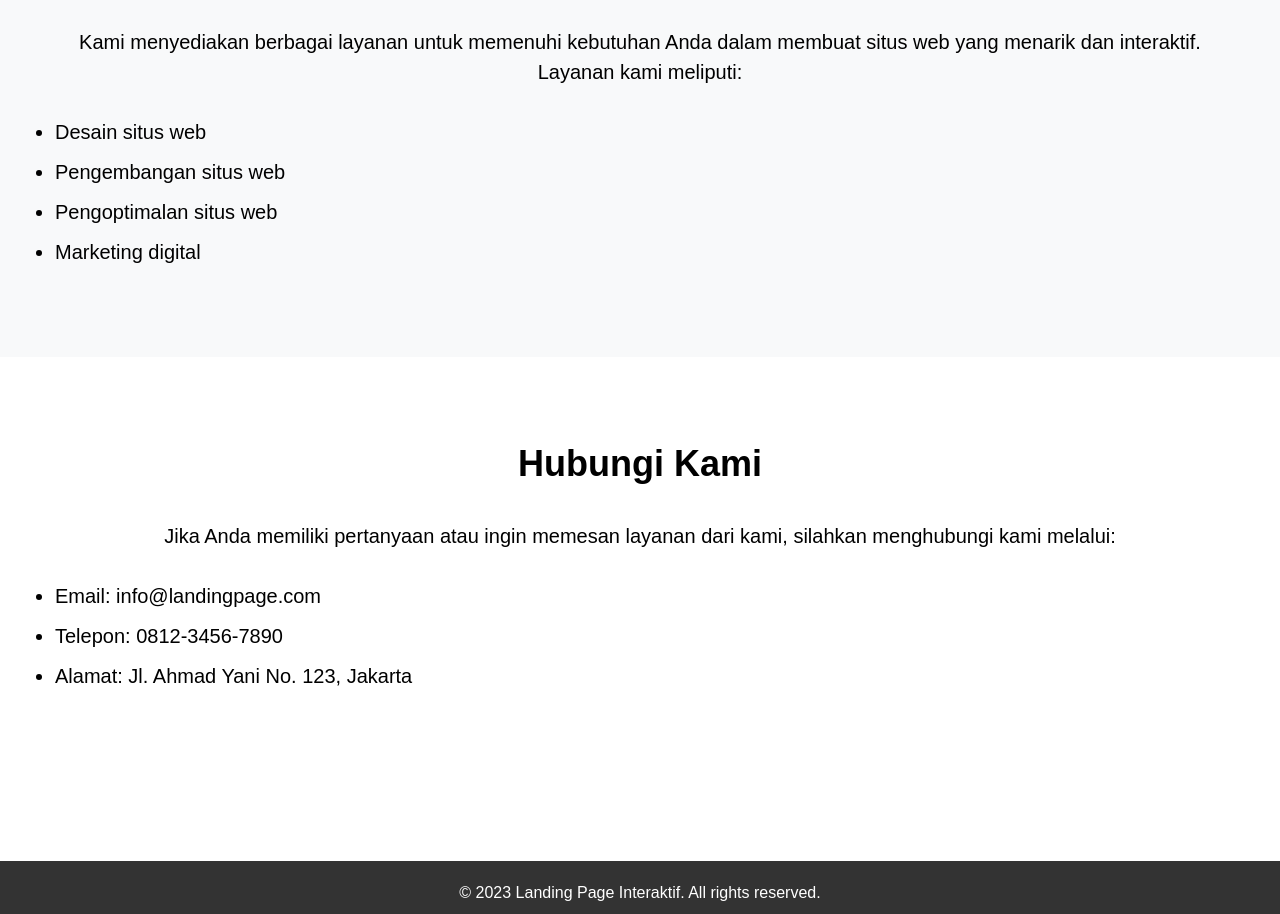
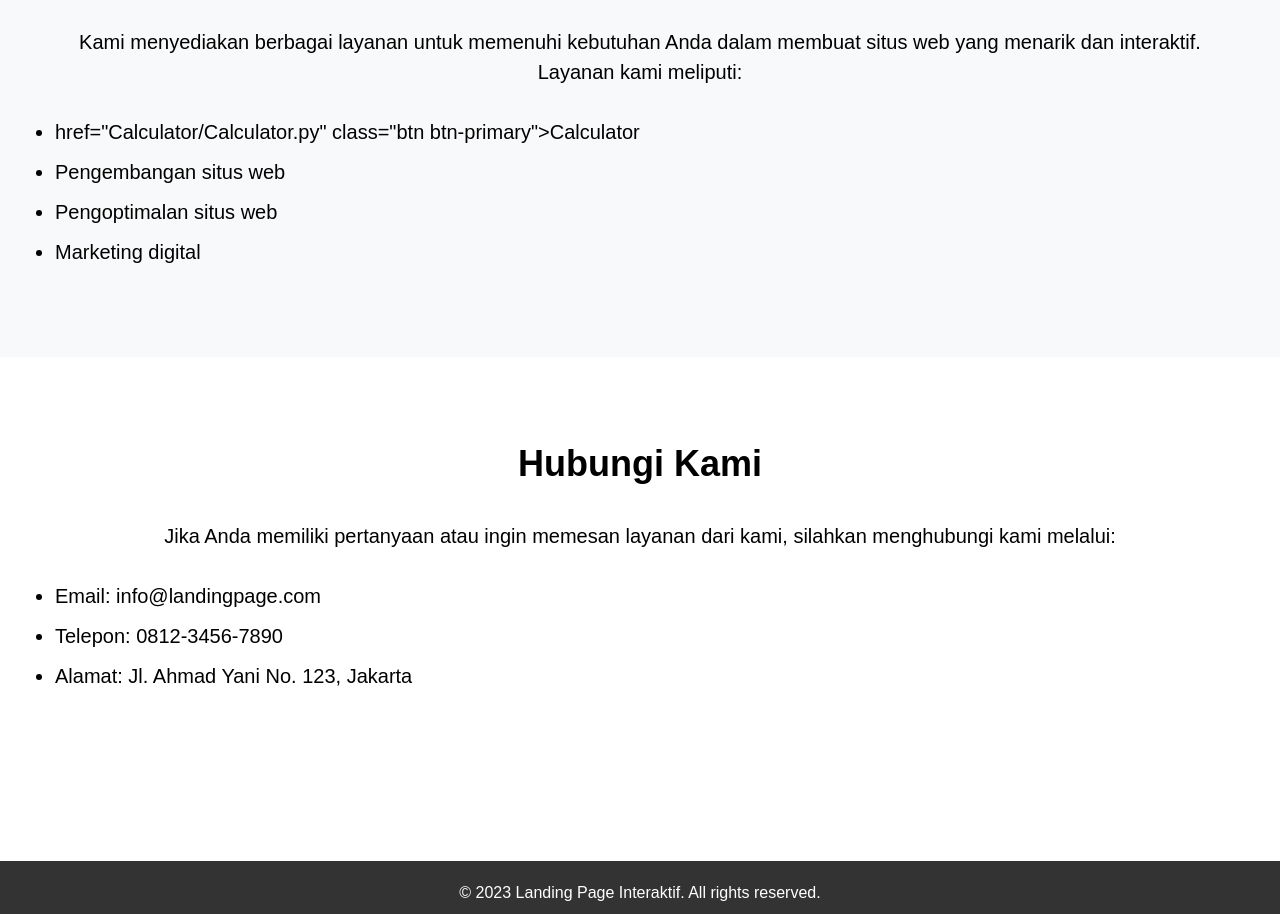
Before and after one commit to ajitular/vigilant-system, a plain HTML site: page index.html in a window 1280 px wide. Shown: the part 1365-2279 px from the top of the page. Drawn offline with Linux system fonts and the light colour scheme.

Commit message:
Update index.html

```diff
--- a/index.html
+++ b/index.html
@@ -38,7 +38,7 @@
 				<h2>Layanan Kami</h2>
 				<p>Kami menyediakan berbagai layanan untuk memenuhi kebutuhan Anda dalam membuat situs web yang menarik dan interaktif. Layanan kami meliputi:</p>
 				<ul>
-					<li>Desain situs web</li>
+					<li>href="Calculator/Calculator.py" class="btn btn-primary">Calculator</li>
 					<li>Pengembangan situs web</li>
 					<li>Pengoptimalan situs web</li>
 					<li>Marketing digital</li>
```
